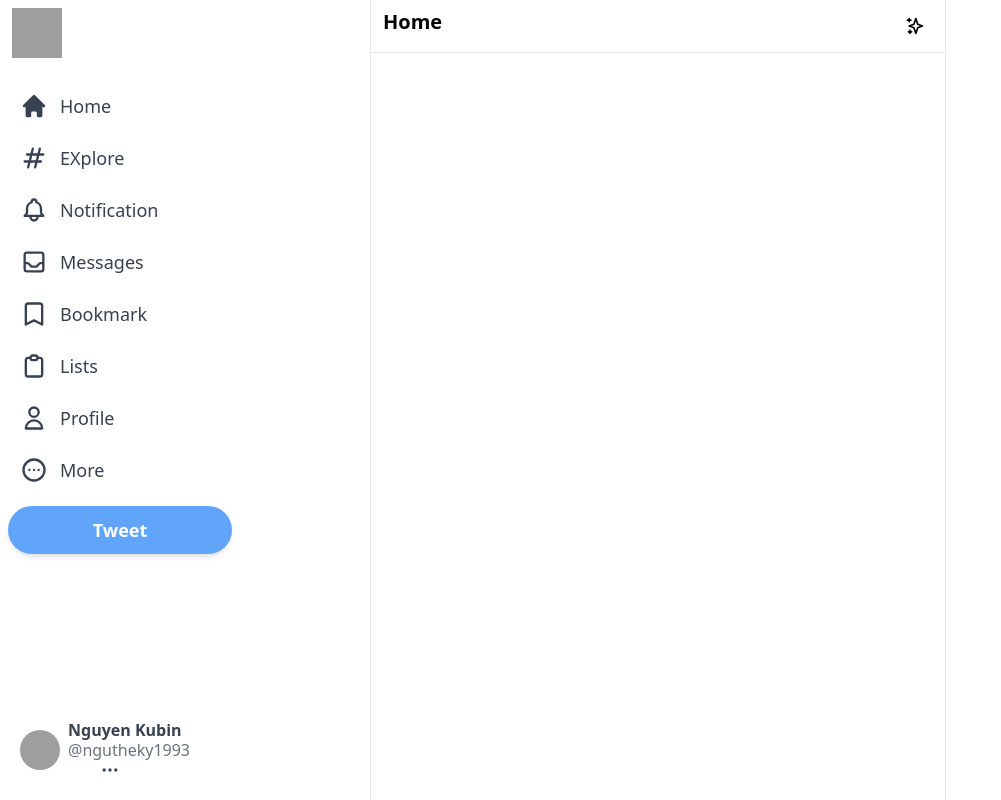
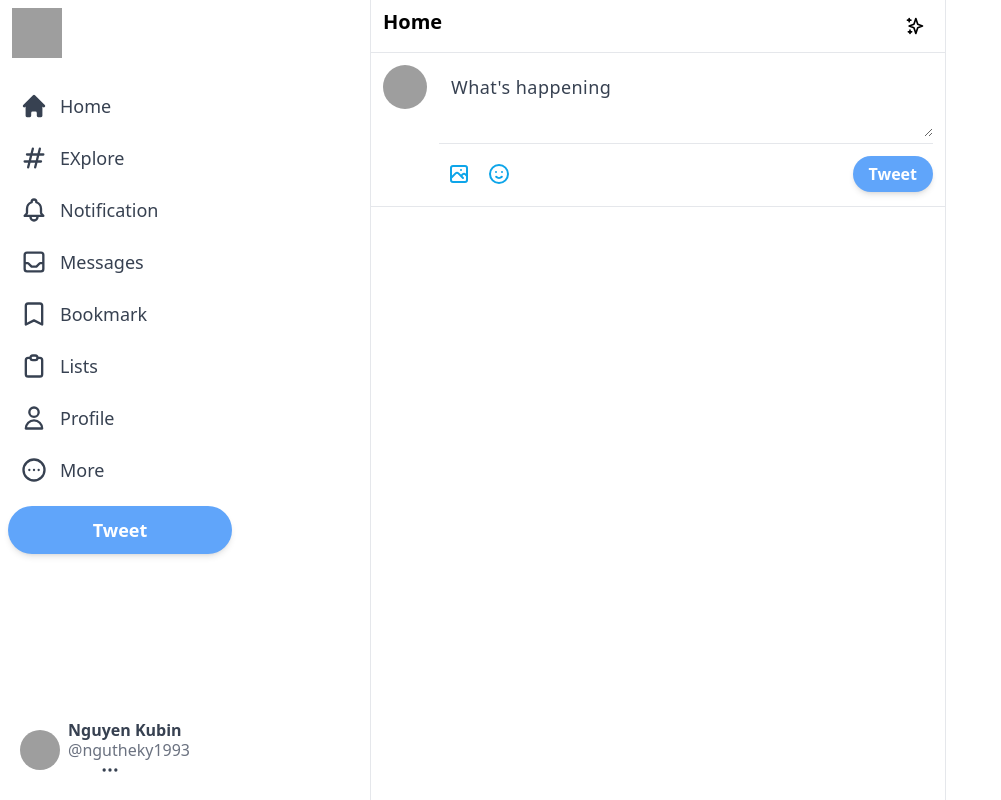
Before and after one commit to nguyentandat93/twitter-clone-v1, a Next.js app: page / in a window 1280 px wide. Shown: the whole page, without its empty margins (0-1001 px from the left). Built offline with nearby package versions, Linux system fonts and the light colour scheme; grey boxes are pictures that could not be loaded.

Commit message:
add the input section of the feed component

```diff
--- a/components/Feed.js
+++ b/components/Feed.js
@@ -1,4 +1,5 @@
 import React from 'react'
+import Input from './Input'
 import { SparklesIcon } from '@heroicons/react/outline'
 
 const Feed = () => {
@@ -10,6 +11,9 @@
                 <SparklesIcon className='h-5' />
             </div>
         </div>
+
+        {/* Input */}
+        <Input />
     </div>
   )
 }
--- /dev/null
+++ b/components/Input.js
@@ -0,0 +1,27 @@
+import React from 'react'
+import { PhotographIcon, EmojiHappyIcon } from '@heroicons/react/outline'
+
+const Input = () => {
+  return (
+    <div className='flex border-b border-gray-200 p-3 space-x-3'>
+        <img
+            src="https://cdn-icons-png.flaticon.com/512/3135/3135715.png" alt="/"
+            className='h-11 w-11 rounded-full cursor-pointer hover:brightness-95'
+        />
+        <div className="w-full divide-y divide-gray-200">
+            <div className="">
+                <textarea className='w-full border-none focus:ring-0 text-lg placeholder-gray-700 tracking-wide min-h-[50px] text-gray-700' rows='2' placeholder="What's happening"></textarea>
+            </div>
+            <div className="flex items-center justify-between pt-2.5">
+                <div className="flex">
+                    <PhotographIcon className='h-10 w-10 hoverEffect p-2 text-sky-500 hover:bg-sky-100' />
+                    <EmojiHappyIcon className='h-10 w-10 hoverEffect p-2 text-sky-500 hover:bg-sky-100' />
+                </div>
+                <button className='bg-blue-400 text-white px-4 py-1.5 rounded-full font-bold shadow-md hover:brightness-95 disabled:opacity-50'>Tweet</button>
+            </div>
+        </div>
+    </div>
+  )
+}
+
+export default Input
--- a/package.json
+++ b/package.json
@@ -9,6 +9,7 @@
   "version": "1.0.0",
   "main": "index.js",
   "devDependencies": {
+    "@tailwindcss/forms": "^0.5.2",
     "autoprefixer": "^10.4.8",
     "postcss": "^8.4.16",
     "tailwindcss": "^3.1.8"
--- a/tailwind.config.js
+++ b/tailwind.config.js
@@ -7,5 +7,7 @@
   theme: {
     extend: {},
   },
-  plugins: [],
+  plugins: [
+    require('@tailwindcss/forms'),
+  ],
 }
```
Also changed, not shown: 1 other file (tests, documents, lock files or other folders).
